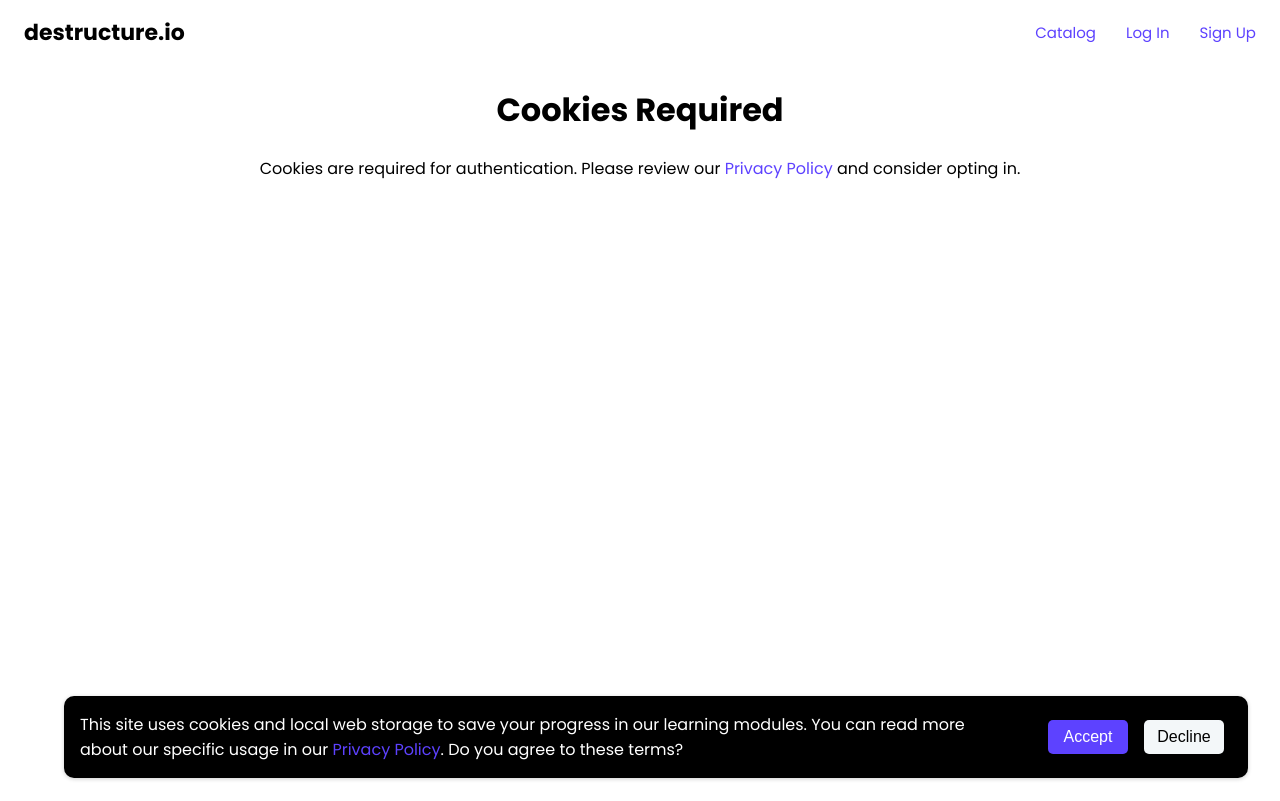
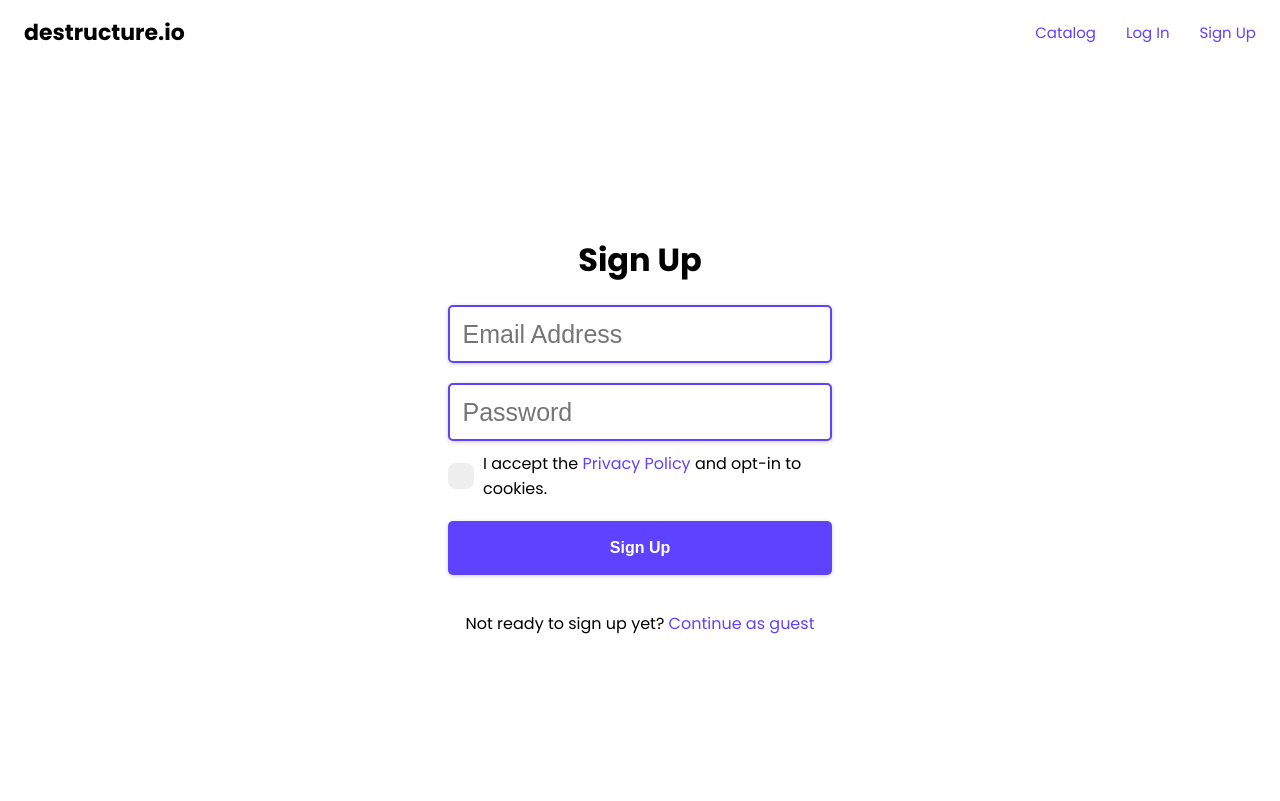
Before and after one commit to hawkticehurst/destructure-io, a React (Create React App) app: page /signup in a window 1280 px wide. Built offline with nearby package versions, Linux system fonts and the light colour scheme; no server answers.

Commit message:
update policy and ux

```diff
--- a/src/App.css
+++ b/src/App.css
@@ -1013,6 +1013,67 @@ button, input {
   width: calc(100% - 1em - 4px);
 }
 
+.accept-cookie-label {
+  display: block;
+  position: relative;
+  padding-left: 35px;
+  cursor: pointer;
+  text-align: left;
+  margin-top: 10px;
+  -webkit-user-select: none;
+  -moz-user-select: none;
+  -ms-user-select: none;
+  user-select: none;
+}
+
+.accept-cookie-label input {
+  position: absolute;
+  cursor: pointer;
+  opacity: 0;
+  height: 0;
+  width: 0;
+}
+
+.checkmark {
+  position: absolute;
+  top: calc(50% - 13px);
+  left: 0;
+  height: 26px;
+  width: 26px;
+  background-color: #eee;
+  border-radius: 8px;
+}
+
+.checkmark:hover {
+  background-color: #ccc;
+}
+
+.accept-cookie-label input:checked ~ .checkmark {
+  background-color: var(--hero-purple);
+}
+
+.checkmark:after {
+  content: "";
+  position: absolute;
+  display: none;
+}
+
+.accept-cookie-label input:checked ~ .checkmark:after {
+  display: block;
+}
+
+.accept-cookie-label .checkmark:after {
+  left: 9px;
+  top: 5px;
+  width: 5px;
+  height: 10px;
+  border: solid white;
+  border-width: 0 3px 3px 0;
+  -webkit-transform: rotate(45deg);
+  -ms-transform: rotate(45deg);
+  transform: rotate(45deg);
+}
+
 /* autofill to prevent chrome from autofilling with small fonts */
 .sign-in-up-input:-webkit-autofill::first-line {
   font-size: 25px;
--- a/src/components/auth/SignInUpInputs.js
+++ b/src/components/auth/SignInUpInputs.js
@@ -16,18 +16,8 @@ function SignInUpInputs(props) {
   const [email, setEmail] = useState('');
   const [password, setPassword] = useState('');
   const [error, setError] = useState(null);
-
-  if (getApproveCookie() !== 'true') {
-    return (
-      <div className="sign-in-up-container cookies-required">
-        <h1>Cookies Required</h1>
-        <p>
-          Cookies are required for authentication. Please review our{' '}
-          <Link to="/privacy">Privacy Policy</Link> and consider opting in.
-        </p>
-      </div>
-    );
-  }
+  const [labelChecked, setLabelChecked] = useState(false);
+  const [hasApprovedCookies, setHasApprovedCookies] = useState(getApproveCookie() === 'true');
 
   const isValidEmail = email => {
     // eslint-disable-next-line
@@ -37,8 +27,19 @@ function SignInUpInputs(props) {
 
   const onSubmit = event => {
     event.preventDefault();
+    if (!hasApprovedCookies) {
+      if (!labelChecked) {
+        setError('Please accept the privacy policy before continuing');
+        return;
+      }
+      const date = new Date();
+      date.setTime(date.getTime() + (6*30*24*60*60*1000)); // Expires in 6 months
+      document.cookie = "destructure-cookie-approve=true;expires=" + date.toUTCString() + ";path=/";
+      setHasApprovedCookies(true);
+    }
+
     if (!isValidEmail(email)) {
-      setError("Invalid email address");
+      setError("Please enter a valid email address");
       return;
     } else if (isSignIn) {
       signIn();
@@ -114,6 +115,19 @@ function SignInUpInputs(props) {
             type="password"
             placeholder="Password"
           />
+        {
+          !hasApprovedCookies ? (
+            <label className="accept-cookie-label">
+              I accept the <Link to="/privacy">Privacy Policy</Link> and opt-in to cookies.
+              <input
+                name="accept-cookie"
+                type="checkbox"
+                checked={labelChecked}
+                onChange={() => setLabelChecked(!labelChecked)} />
+              <span className="checkmark" />
+            </label>
+          ) : null
+        }
         </div>
         <button onClick={onSubmit} className="hero-btn sign-in-up-button">
           <span className="bold">{headerText}</span>
--- a/src/components/common/Footer.js
+++ b/src/components/common/Footer.js
@@ -36,6 +36,7 @@ function Footer() {
       <div className="footer-copyright-container">
         <p>Copyright © 2020 destructure.io</p>
         <div className="footer-legal-container">
+          <Link to="/">Terms of Service</Link>
           <Link to="/privacy">Privacy Policy</Link>
         </div>
       </div>
--- a/src/components/privacy/CookieConsentBanner.js
+++ b/src/components/privacy/CookieConsentBanner.js
@@ -26,6 +26,11 @@ function CookieConsentBanner() {
     setShowModal(false);
     setShowBanner(false);
   };
+
+  // sign in / sign up have their own way to enforce cookies
+  if (window.location.pathname.startsWith('/signup') || window.location.pathname.startsWith('/signin')) {
+    return null;
+  }
 
   return (
     <Fragment>
--- a/src/components/privacy/PrivacyPolicy.js
+++ b/src/components/privacy/PrivacyPolicy.js
@@ -63,13 +63,15 @@ function PrivacyPolicy() {
         <PrivacySection
           title="How We Use And Store Your Information"
           text={
-          [`
-          All of our authentication and database services are run using Google Firebase,
-          a highly trusted third party platform. When you sign up for an account, we store your email
-          and an encrypted password on Firebase. Additionally, we store your current completion
-          state of every module on the site. This allows us to retain this information when you
-          leave the website.
-          `,
+          [
+            <span>
+              All of our authentication and database services are run using{' '}
+              <a target="__blank" rel="noopener noreferrer" href="https://policies.google.com/technologies/partner-sites">Google Firebase</a>,
+              a highly trusted third party platform. When you sign up for an account, we store your email
+              and an encrypted password on Firebase. Additionally, we store your current completion
+              state of every module on the site. This allows us to retain this information when you
+              leave the website.
+            </span>,
           `
           We will never sell this information or any other information to any third parties.
           `
@@ -99,7 +101,7 @@ function PrivacyPolicy() {
             `
             All of the cookies we use are classified as "essential cookies". These are used to keep a
             user signed in even after the page reloads. Since our authentication is handled by Google Firebase,
-            all of our authentiation related cookies are third party cookies required for their platform to function.
+            all of our authentication related cookies are third party cookies required for their platform to function.
             We also use a single cookie to check if the user has opted out of non-essential storage. If you opt-out,
             we will not share any information with Firebase and will not use local storage.
             `,
@@ -126,11 +128,16 @@ function PrivacyPolicy() {
         <PrivacySection
           title="Changes To This Policy"
           text={
-          `
-          We will ocassionally update this policy statement to include information about new features
+          [`
+          We will occasionally update this policy statement to include information about new features
           of the site or to further clarify how we handle data privacy. We encourage you to periodically
           review this page for our latest policies.
+          `,
           `
+          Regardless of these changes, our philosophy on privacy will never change, and we will never
+          sell any of your data.
+          `
+          ]
           } />
       </div>
       <hr />
```
